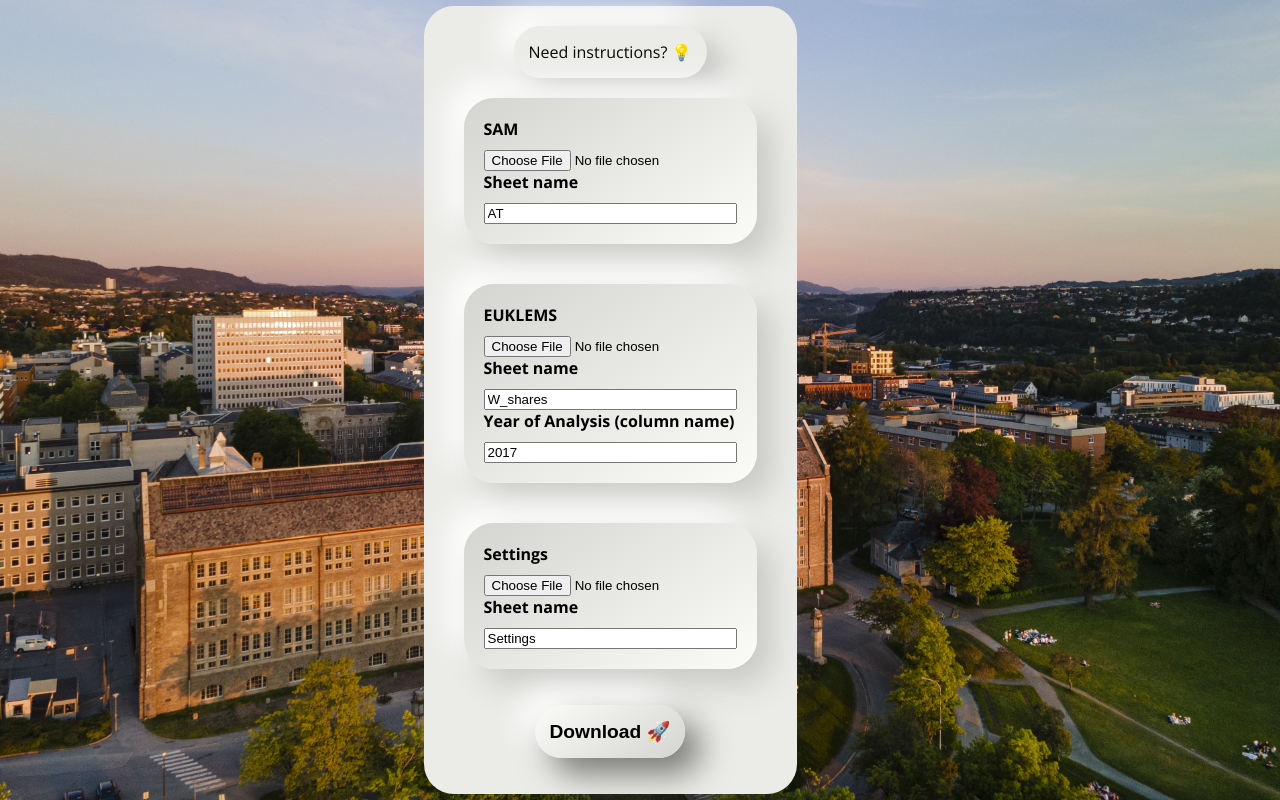
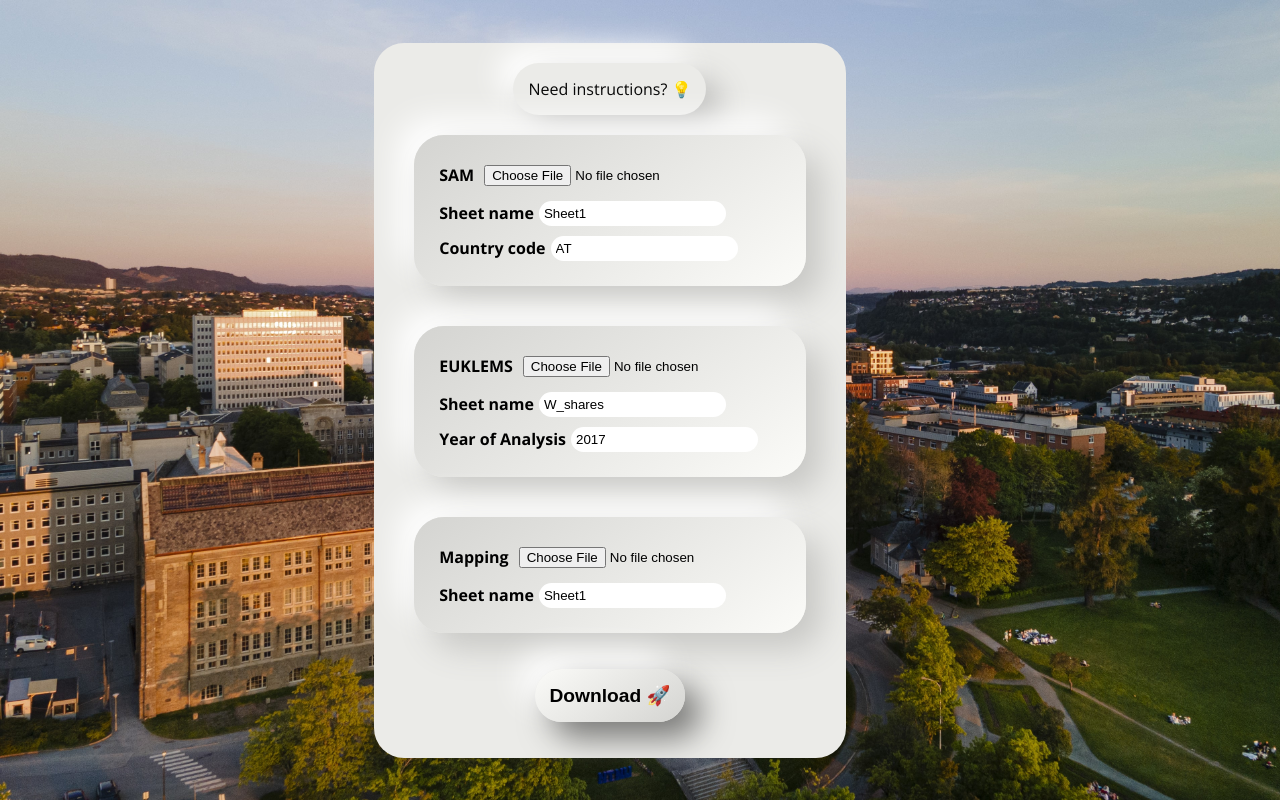
Before and after one commit to tord-s/macro_project, a Flask app: page / in a window 1280 px wide. Run offline with Flask 2, Linux system fonts and the light colour scheme; parts of the project's set-up code (start-up, migrations or seed data) failed here and were passed over.

```diff
--- a/app.py
+++ b/app.py
@@ -17,32 +17,49 @@ except:
     pass
 default_sam_file = excel_base_path + 'sam.xlsx'
 default_euklems_file = excel_base_path + 'euklems.xlsx'
-default_settings_file = excel_base_path + 'settings.xlsx'
+default_mapping_file = excel_base_path + 'mapping.xlsx'
 euklems_codes_column_name_in_excel = "EUKLEMS code"
 sam_codes_column_name_in_excel = "SAM code"
 
 
-def do_calculations(sam_file=default_sam_file, euklems_file=default_euklems_file, settings_file=default_settings_file,
-                    sam_sheet_name='Sheet1', euklems_sheet_name='Sheet1', settings_sheet_name='Sheet1', year_of_analysis='2017'):
+def do_calculations(sam_file=default_sam_file, euklems_file=default_euklems_file, mapping_file=default_mapping_file,
+                    sam_sheet_name='AT', euklems_sheet_name='W_shares', mapping_sheet_name='Sheet1', year_of_analysis='2017', country_code='AT'):
     start_time = time.time()
 
     """
     Generating the Pandas Dataframes from the files
     """
-    sam = pd.read_excel(sam_file, sheet_name=sam_sheet_name,
-                        index_col=0)
+    # sam = pd.read_excel(sam_file, sheet_name=sam_sheet_name,
+    #                     index_col=0)
     euklems = pd.read_excel(euklems_file, sheet_name=euklems_sheet_name)
-    settings = pd.read_excel(settings_file, sheet_name=settings_sheet_name)
+    mapping = pd.read_excel(mapping_file, sheet_name=mapping_sheet_name)
 
     # Reads the Labour row of the SAM - Generates a dictionary
-    sam_labour_row = sam.loc['Labour'].dropna().to_dict()
+    # sam_labour_row = sam.loc['Labour'].dropna().to_dict()
+
+    # print(sam_labour_row)
+    # print('----------------------------------------')
+
+    # sam_long = pd.read_excel('excel_files/sam_long.xlsx', sheet_name='Sheet1',
+    #                          names=['country', 'gets', 'gives', 'amount'])
+    sam_long = pd.read_excel(sam_file, sheet_name='Sheet1',
+                             names=['country', 'gets', 'gives', 'amount'])
+
+    sam_for_given_country = sam_long.loc[sam_long['country'] == country_code]
+    sam_long_labour_row = sam_for_given_country.loc[sam_for_given_country['gets'] == 'Labour', [
+        'amount', 'gives']].set_index('gives')['amount'].to_dict()
+    # print(sam_for_given_country)
+    # print('----------------------------------------')
+    # print(sam_long_labour_row)
+
+    sam_labour_row = sam_long_labour_row
 
     """
     Mapping codes SAM/EUKLEMS
     """
-    all_euklems_codes = settings.get(
+    all_euklems_codes = mapping.get(
         euklems_codes_column_name_in_excel).dropna()
-    all_sam_codes = settings.get(sam_codes_column_name_in_excel).dropna()
+    all_sam_codes = mapping.get(sam_codes_column_name_in_excel).dropna()
     mapped_codes = []
     for i in range(0, len(all_sam_codes)):
         sam_codes = all_sam_codes[i].split(', ')
@@ -75,6 +92,9 @@ def do_calculations(sam_file=default_sam_file, euklems_file=default_euklems_file
                     data_to_be_added.append(('Labour ' + combo,
                                             code_from_sam, new_value_in_sam))
 
+    """
+    Big Question here - does he want output in 'Long' format as well?
+    """
     output_sceleton = sam
     # Gets index of where the Labour column and row is
     labour_column_index = output_sceleton.columns.get_loc("Labour")
@@ -133,17 +153,21 @@ def return_files_tut():
     if request.method == 'POST':
         sam = request.files['sam']
         euklems = request.files['euklems']
-        settings = request.files['settings']
+        mapping = request.files['mapping']
         sam_sheet_name = request.form['sam_sheet_name']
         euklems_sheet_name = request.form['euklems_sheet_name']
-        settings_sheet_name = request.form['settings_sheet_name']
+        mapping_sheet_name = request.form['mapping_sheet_name']
         year_of_analysis = request.form['year_of_analysis']
         print(sam_sheet_name)
         used_time = do_calculations(
-            sam, euklems, settings, sam_sheet_name, euklems_sheet_name, settings_sheet_name, year_of_analysis)
+            sam, euklems, mapping, sam_sheet_name, euklems_sheet_name, mapping_sheet_name, year_of_analysis)
         print('Used time: ', used_time)
-        return send_file(excel_base_path + "output.xlsx", attachment_filename='resulting_output_id' + str(round(time.time(), 0))[:-2] + '.xlsx')
+        return send_file(excel_base_path + "output.xlsx", attachment_filename='resulting_output_id' + str(round(time.time(), 0))[: -2] + '.xlsx')
     try:
-        return send_file(excel_base_path + "output.xlsx", attachment_filename='resulting_output_id' + str(round(time.time(), 0))[:-2] + '.xlsx')
+        return send_file(excel_base_path + "output.xlsx", attachment_filename='resulting_output_id' + str(round(time.time(), 0))[: -2] + '.xlsx')
     except Exception as e:
         return str(e)
+
+
+if __name__ == "__main__":
+    print(do_calculations())
--- a/templates/downloads.html
+++ b/templates/downloads.html
@@ -52,6 +52,7 @@
             display: flex;
             flex-direction: column;
             transition: all 0.3s;
+            width: -webkit-fill-available;
         }
 
         .field:hover {
@@ -59,8 +60,8 @@
         }
 
         .field label {
-            margin-bottom: 10px;
             font-weight: bold;
+            margin-right: 5px;
         }
 
         .submit_btn {
@@ -152,6 +153,18 @@
             background-image: linear-gradient(45deg, #88888800, #888, #88888800);
             border-radius: 10px;
         }
+
+        .subfield {
+            display: flex;
+            align-items: center;
+            margin: 5px;
+        }
+
+        input {
+            border: none;
+            border-radius: 30px;
+            padding: 5px;
+        }
     </style>
 </head>
 
@@ -163,27 +176,47 @@
         <form action="/results/" method="POST" enctype="multipart/form-data" class="main_form">
             <label id="instructions" class="label_btn" onclick="showInstructions()">Need instructions? 💡</label>
             <div class="field">
+                <div class="subfield">
                     <label for="sam">SAM</label>
                     <input type="file" id="sam" name="sam">
+                </div>
+                <div class="subfield">
                     <label for="sam_sheet_name">Sheet name</label>
-                <input type="text" placeholder="SAM sheet name" id="sam_sheet_name" name="sam_sheet_name" value="AT">
+                    <input type="text" placeholder="SAM sheet name" id="sam_sheet_name" name="sam_sheet_name"
+                        value="Sheet1">
+                </div>
+                <div class="subfield">
+                    <label for="sam_country_code">Country code</label>
+                    <input type="text" placeholder="SAM sheet name" id="sam_country_code" name="sam_country_code"
+                        value="AT">
+                </div>
             </div>
             <div class="field">
+                <div class="subfield">
                     <label for="euklems">EUKLEMS</label>
                     <input type="file" id="euklems" name="euklems">
+                </div>
+                <div class="subfield">
                     <label for="euklems_sheet_name">Sheet name</label>
-                <input type="text" placeholder="EUKLEMS sheet name" id="euklems_sheet_name" name="euklems_sheet_name"
-                    value="W_shares">
-                <label for="year_of_analysis">Year of Analysis (column name)</label>
+                    <input type="text" placeholder="EUKLEMS sheet name" id="euklems_sheet_name"
+                        name="euklems_sheet_name" value="W_shares">
+                </div>
+                <div class="subfield">
+                    <label for="year_of_analysis">Year of Analysis</label>
                     <input type="text" placeholder="Year of Analysis" id="year_of_analysis" name="year_of_analysis"
                         value="2017">
                 </div>
+            </div>
             <div class="field">
-                <label for="euklems">Settings</label>
-                <input type="file" id="settings" name="settings">
-                <label for="settings_sheet_name">Sheet name</label>
-                <input type="text" placeholder="Settings sheet name" id="settings_sheet_name" name="settings_sheet_name"
-                    value="Settings">
+                <div class="subfield">
+                    <label for="euklems">Mapping</label>
+                    <input type="file" id="mapping" name="mapping">
+                </div>
+                <div class="subfield">
+                    <label for="mapping_sheet_name">Sheet name</label>
+                    <input type="text" placeholder="mapping sheet name" id="mapping_sheet_name"
+                        name="mapping_sheet_name" value="Sheet1">
+                </div>
             </div>
             <p><input type="submit" value="Download 🚀" class="submit_btn" /></p>
             {% if used_time %}
@@ -195,7 +228,7 @@
             <div>
                 <h5>SAM</h5>
                 <p>Requiered column/row names are <i>Labour</i> and <i>HOUS</i>. The rest are flexible and only depend
-                    on what you define under <i>SAM code</i> in your <i>Settings</i> file. Chooses the first sheet if
+                    on what you define under <i>SAM code</i> in your <i>mapping</i> file. Chooses the first sheet if
                     file contains multiple sheets.
                 </p>
                 <a href="https://drive.google.com/uc?export=download&id=1N5g9v7gcD4fqQX5m29y9zLKjCacrvNl2"
@@ -205,20 +238,20 @@
             <div>
                 <h5>EUKLEMS</h5>
                 <p>Uses the sheet called <i>W_shares</i>. Needs the columns <i>code, gender, age</i> and <i>edu</i> in
-                    addition to what you define under <i>EUKLEMS code</i> in your <i>Settings</i> file.
+                    addition to what you define under <i>EUKLEMS code</i> in your <i>mapping</i> file.
                 </p>
                 <a href="https://drive.google.com/uc?export=download&id=1ExSFaGQeLqLC-DGe5Fzvv2BEOI0SmI4X"
                     download="example_EUKLEMS">Download an
                     example EUKLEMS file</a>
             </div>
             <div>
-                <h5>Settings</h5>
+                <h5>mapping</h5>
                 <p>Use comma separeted values to create a many to many relation between SAM and EUKLEMS sectors.
                     <i>YoA</i> is short for <i>Year of Analysis</i> and specifies which year to use in the EUKLEMS file.
                 </p>
                 <a href="https://drive.google.com/uc?export=download&id=1ED-ANO-8udyLVbPB1cwUiCGHMlIMiX4H"
-                    download="example_settings">Download an
-                    example Settings
+                    download="example_mapping">Download an
+                    example mapping
                     file</a>
             </div>
             </p>
```
Also changed, not shown: 2 other files. Lines whose indentation alone changed are shown as unchanged.
